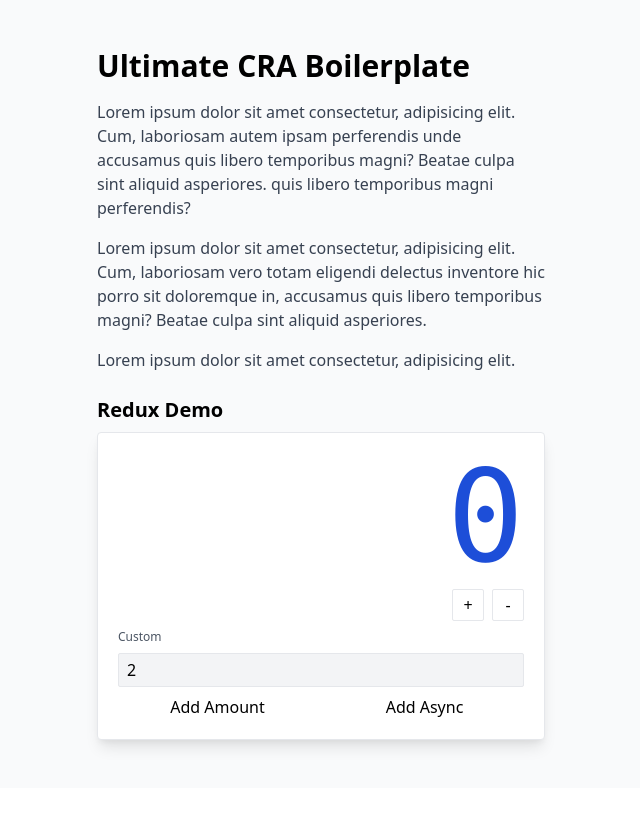
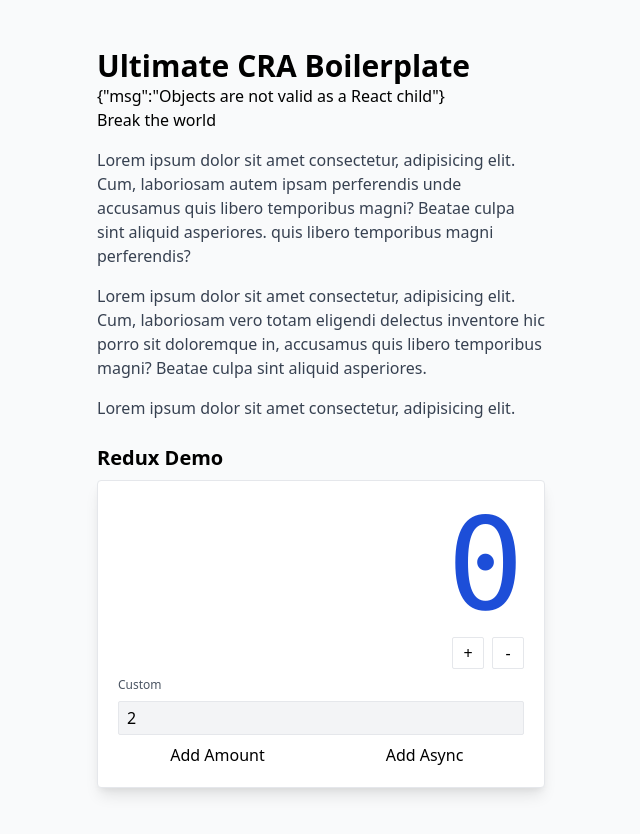
Before and after one commit to karthickthankyou/ultimate-cra-boilerplate, a React (Create React App) app: page / in a window 1280 px wide. Shown: the whole page, without its empty margins (319-959 px from the left). Before the commit the page ends 800 px from the top, so only its background shows below. Built offline with nearby package versions, Linux system fonts and the light colour scheme; no server answers.

Commit message:
feat(package.json): implemented sentry

```diff
--- a/package.json
+++ b/package.json
@@ -5,6 +5,8 @@
   "dependencies": {
     "@craco/craco": "^6.4.1",
     "@reduxjs/toolkit": "^1.6.2",
+    "@sentry/react": "^6.15.0",
+    "@sentry/tracing": "^6.15.0",
     "@testing-library/jest-dom": "^5.15.0",
     "@testing-library/react": "^11.2.7",
     "@testing-library/user-event": "^12.8.3",
--- a/src/App.tsx
+++ b/src/App.tsx
@@ -16,8 +16,8 @@
   const [incrementAmount, setIncrementAmount] = useState('2')
 
   const incrementValue = Number(incrementAmount) || 0
-  // const obj = { msg: 'Objects are not valid as a React child' }
-  // const [text, textSetter] = useState<string>(JSON.stringify(obj))
+  const obj = { msg: 'Objects are not valid as a React child' }
+  const [text, setText] = useState<string>(JSON.stringify(obj))
 
   useEffect(() => {
     dispatch(signin({ email: 'test@test.com', password: 'testTest' }))
@@ -27,6 +27,10 @@
     <div className='py-12 bg-gray-50'>
       <div className='max-w-md mx-auto'>
         <h1 className='text-3xl font-semibold'>Ultimate CRA Boilerplate</h1>
+
+        {text}
+        {/** @ts-ignore */}
+        <button onClick={() => setText(obj)}>Break the world</button>
         <div className='mt-4 text-gray-700'>
           Lorem ipsum dolor sit amet consectetur, adipisicing elit. Cum,
           laboriosam autem ipsam perferendis unde accusamus quis libero
@@ -39,7 +43,6 @@
           doloremque in, accusamus quis libero temporibus magni? Beatae culpa
           sint aliquid asperiores.
         </div>
-
         <div className='mt-4 text-gray-700'>
           Lorem ipsum dolor sit amet consectetur, adipisicing elit.
         </div>
--- a/src/index.tsx
+++ b/src/index.tsx
@@ -1,5 +1,7 @@
 import React from 'react'
 import ReactDOM from 'react-dom'
+import * as Sentry from '@sentry/react'
+import { Integrations } from '@sentry/tracing'
 import './index.css'
 import App from './App'
 import * as serviceWorkerRegistration from './serviceWorkerRegistration'
@@ -7,11 +9,38 @@
 import { Provider } from 'react-redux'
 import { store } from './store'
 
+Sentry.init({
+  dsn:
+    'https://71befa8177db4fb59d336aef7823105a@o927079.ingest.sentry.io/6077936',
+  integrations: [new Integrations.BrowserTracing()],
+
+  // Set tracesSampleRate to 1.0 to capture 100%
+  // of transactions for performance monitoring.
+  // We recommend adjusting this value in production
+  tracesSampleRate: 1.0,
+})
+
 ReactDOM.render(
   <React.StrictMode>
-    <Provider store={store}>
-      <App />
-    </Provider>
+    <Sentry.ErrorBoundary
+      showDialog
+      fallback={
+        <div className='flex h-screen bg-gray-100'>
+          <div className='max-w-lg p-8 m-auto border border-white rounded-lg shadow-lg bg-gray-50'>
+            <h1 className='text-3xl font-semibold'>We are sorry ;(</h1>
+            <p className='mt-4 text-lg'>Something went wrong on our end.</p>
+            <a href='/' className='font-bold text-blue-600'>
+              Go to home page
+            </a>
+            .
+          </div>
+        </div>
+      }
+    >
+      <Provider store={store}>
+        <App />
+      </Provider>
+    </Sentry.ErrorBoundary>
   </React.StrictMode>,
   document.getElementById('root')
 )
```
Also changed, not shown: 1 other file (tests, documents, lock files or other folders).
